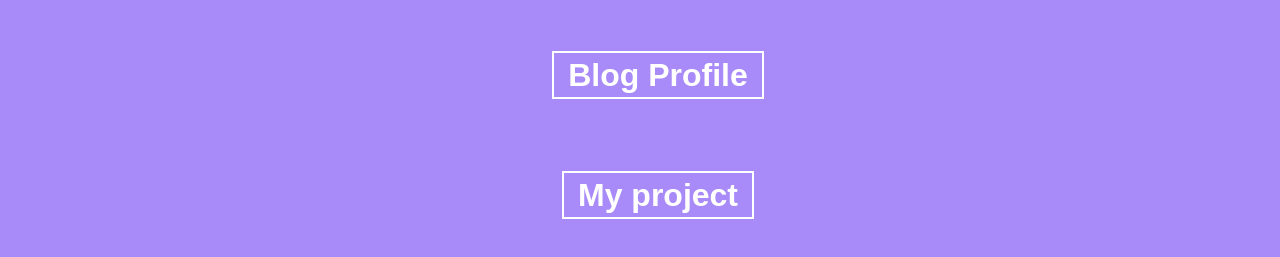
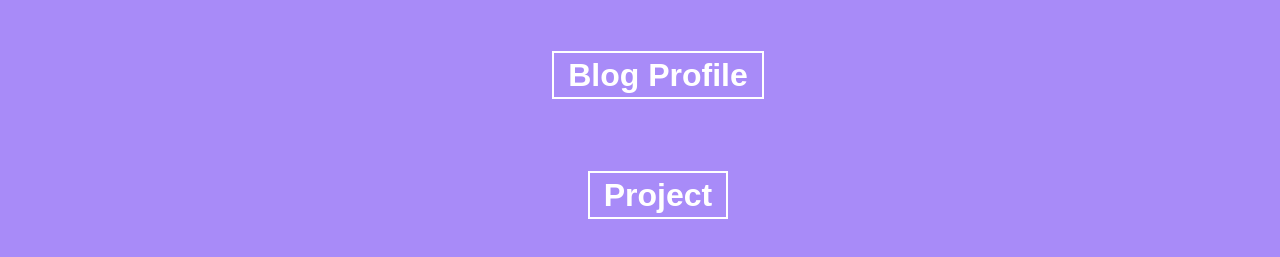
Before and after one commit to Shubham-kant/Shubham-Kant.github.io, a plain HTML site: page index.html in a window 1280 px wide. Shown: the part 529-786 px from the top of the page. Drawn offline with Linux system fonts and the light colour scheme.

Commit message:
minor change

```diff
--- a/index.html
+++ b/index.html
@@ -380,7 +380,7 @@
 			<div class="blog-container">
 				<a title="my project" class="blog-link" href="https://yourkart.cyclic.app/" target="_blank">
 					<button class="blog">
-						My project
+						Project
 					</button>
 				</a>
 			</div>
```
